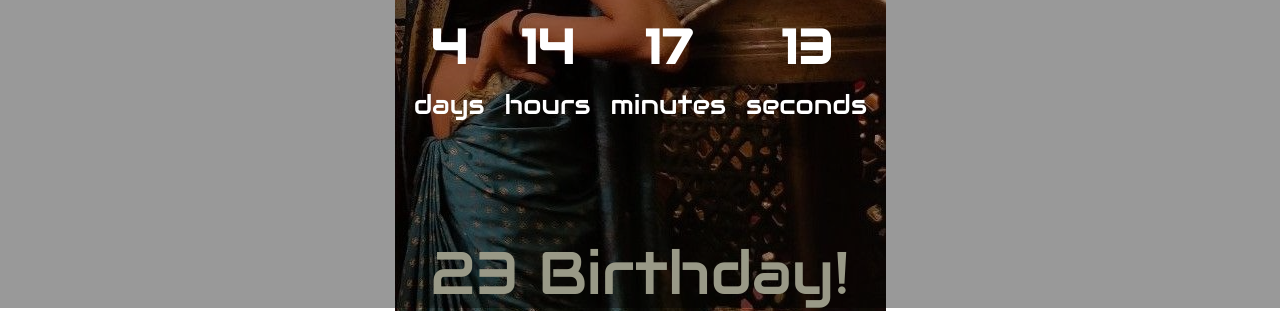
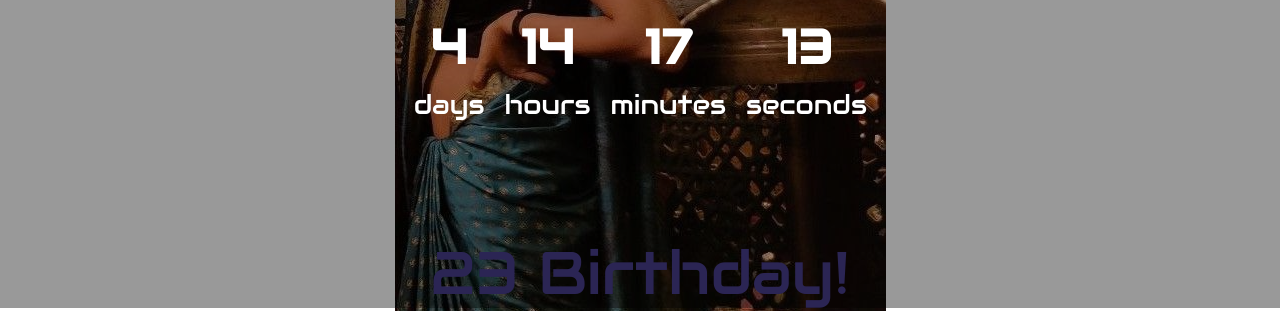
Before and after one commit to KSaravanan07/Shruti23, a plain HTML site: page index.html in a window 1280 px wide. Shown: the part 492-803 px from the top of the page. Drawn offline with Linux system fonts and the light colour scheme.

Commit message:
inital commit

```diff
--- a/assets/style.css
+++ b/assets/style.css
@@ -59,7 +59,7 @@ span {
 
 .yearold {
   font-size: 60px;
-  color: #FFFFE0;
+  color:  #483D8B;
   z-index: -1;
   opacity: 80;
   position: absolute;
```
